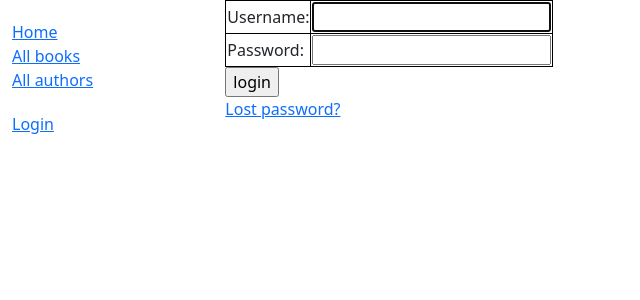
After one commit to TonyNyagah/local-library, a Django app: page /accounts/login/ in a window 1280 px wide. The commit adds this page. Shown: the top 300 px of the page, without its empty margins (0-640 px from the left). Run offline with Django 3.2, Linux system fonts and the light colour scheme.

```diff
--- a/catalog/templates/base_generic.html
+++ b/catalog/templates/base_generic.html
@@ -22,11 +22,22 @@
       <div class="row">
         <div class="col-sm-2">
           {% block sidebar %}
-          <ul class="sidebar-nav">
-            <li><a href="{% url 'index' %}">Home</a></li>
-            <li><a href="{% url 'books' %}">All books</a></li>
-            <li><a href="{% url 'authors' %}">All authors</a></li>
-          </ul>
+
+            <ul class="sidebar-nav">
+              <li><a href="{% url 'index' %}">Home</a></li>
+              <li><a href="{% url 'books' %}">All books</a></li>
+              <li><a href="{% url 'authors' %}">All authors</a></li>
+            </ul>
+
+            <ul class="sidebar-nav">
+              {% if user.is_authenticated %}
+                <li>User: {{ user.get_username }}</li>
+                <li><a href="{% url 'logout'%}?next={{request.path}}">Logout</a></li>
+              {% else %}
+                <li><a href="{% url 'login'%}?next={{request.path}}">Login</a></li>
+              {% endif %}
+            </ul>
+
           {% endblock %}
         </div>
         <div class="col-sm-10">
--- a/locallibrary/urls.py
+++ b/locallibrary/urls.py
@@ -23,4 +23,5 @@ urlpatterns = [
     path("admin/", admin.site.urls),
     path("catalog/", include("catalog.urls")),
     path("", RedirectView.as_view(url="catalog/")),
+    path("accounts/", include("django.contrib.auth.urls")),
 ] + static(settings.STATIC_URL, document_root=settings.STATIC_ROOT)
--- /dev/null
+++ b/templates/registration/logged_out.html
@@ -0,0 +1,6 @@
+{% extends "base_generic.html" %}
+
+{% block content %}
+  <p>Logged out!</p>
+  <a href="{% url 'login' %}">Click here to login again.</a>
+{% endblock %}
--- /dev/null
+++ b/templates/registration/login.html
@@ -0,0 +1,34 @@
+{% extends "base_generic.html" %}
+
+{% block content %}
+  {% if form.errors %}
+    <p>Your username and password didn't match. Please try again.</p>
+  {% endif %}
+
+  {% if next %}
+    {% if user.is_authenticated %}
+      <p>Your account doesn't have access to this page. To procees, please login with an account that has access.</p>
+    {% else %}
+      <p>Please login with an account that has access.</p>
+    {% endif %}
+  {% endif %}
+
+  <form method="post" action="{% url 'login' %}">
+    {% csrf_token %}
+    <table>
+      <tr>
+        <td>{{ form.username.label_tag }}</td>
+        <td>{{ form.username }}</td>
+      </tr>
+      <tr>
+        <td>{{ form.password.label_tag }}</td>
+        <td>{{ form.password }}</td>
+      </tr>
+    </table>
+    <input type="submit" value="login">
+    <input type="hidden" name="next" value="{{ next }}">
+  </form>
+
+  {# Assumes you setup the password_reset view in URLconf #}
+  <p><a href="{% url 'password_reset' %}">Lost password?</a></p>
+{% endblock %}
--- /dev/null
+++ b/templates/registration/password_reset_complete.html
@@ -0,0 +1,6 @@
+{% extends "base_generic.html" %}
+
+{% block content %}
+  <h1>The password has been changed!</h1>
+  <p><a href="{% url 'login' %}">log in again?</a></p>
+{% endblock %}
--- /dev/null
+++ b/templates/registration/password_reset_done.html
@@ -0,0 +1,5 @@
+{% extends "base_generic.html" %}
+
+{% block content %}
+  <p>We've emailed you instructions for setting your password. If they haven't arrived in a few minutes, check your spam folder.</p>
+{% endblock %}
--- /dev/null
+++ b/templates/registration/password_reset_email.html
@@ -0,0 +1,2 @@
+Someone asked for password reset for email {{ email }}. Follow the link below:
+{{ protocol}}://{{ domain }}{% url 'password_reset_confirm' uidb64=uid token=token %}
```
Also changed, not shown: locallibrary/settings.py (+8 -1 lines), templates/registration/password_reset_confirm.html (added, +29 -0 lines), templates/registration/password_reset_form.html (added, +12 -0 lines).
